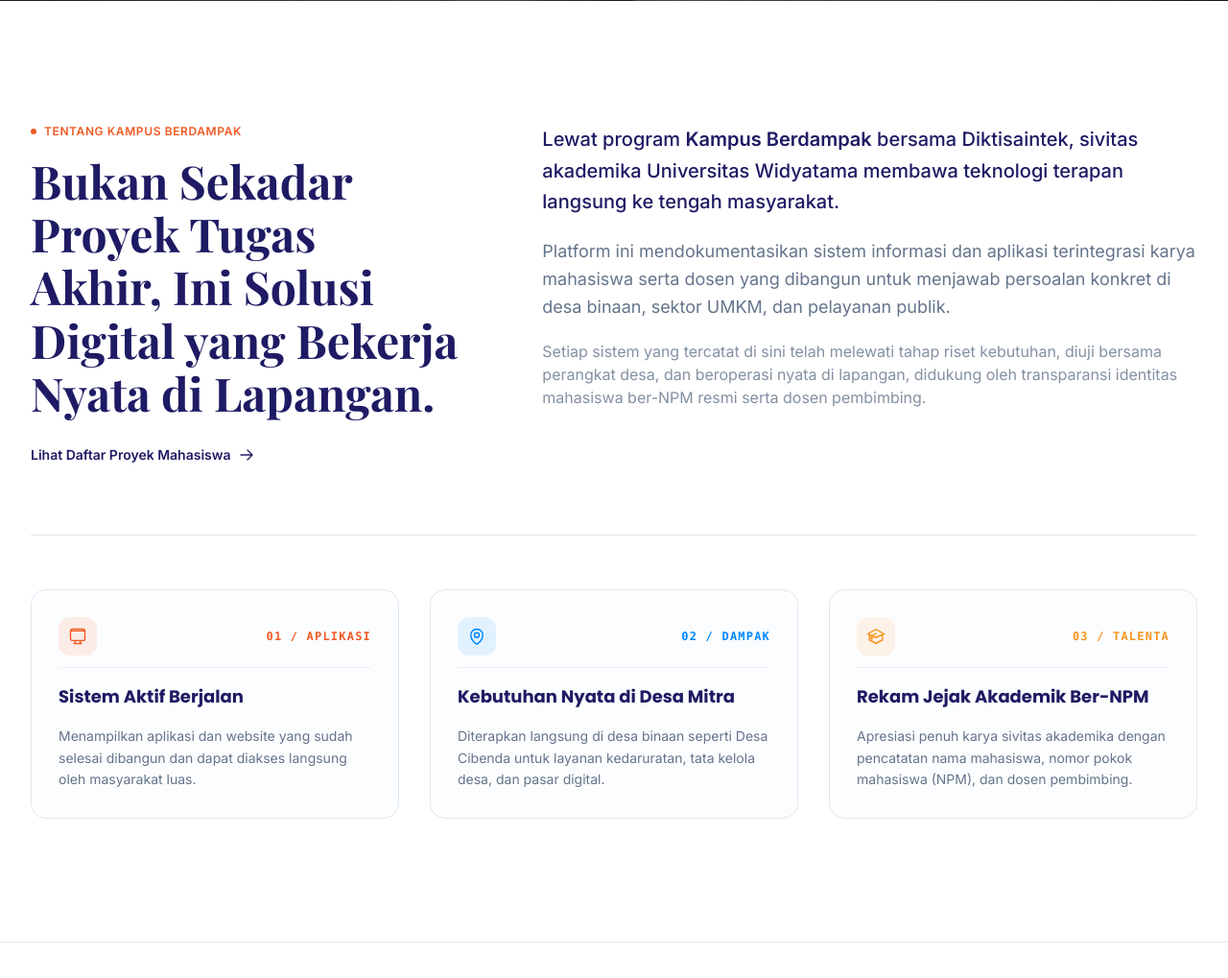
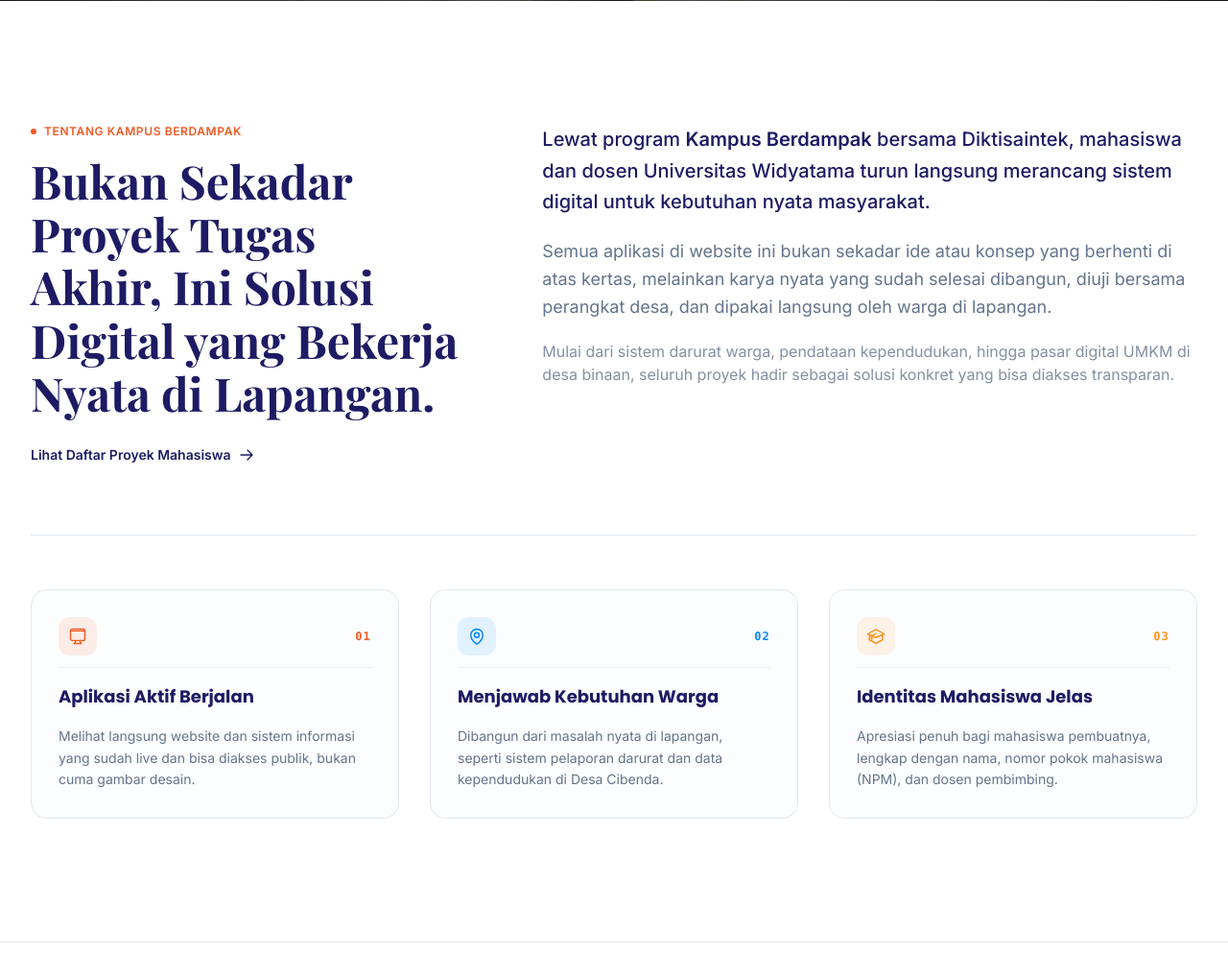
Before and after one commit to Vextronode/berdampak-utama, a Laravel app: page / in a window 1280 px wide. Shown: the part 799-1818 px from the top of the page at 96% size. Run offline with Laravel 12, Linux system fonts and the light colour scheme; data comes from the database, SQL or seed files in the repository; style sheets or scripts are compiled from the project's sources; some web fonts are replaced.

Commit message:
refactor(about): replace stiff bureaucratic card copy with natural human language

```diff
--- a/resources/views/components/about.blade.php
+++ b/resources/views/components/about.blade.php
@@ -25,13 +25,13 @@
 
             <div class="lg:col-span-7 flex flex-col gap-5 text-on-surface-variant font-body text-base sm:text-lg leading-relaxed">
                 <p class="text-primary font-medium text-lg sm:text-xl leading-relaxed">
-                    Lewat program <strong class="text-primary font-semibold">Kampus Berdampak</strong> bersama Diktisaintek, sivitas akademika Universitas Widyatama membawa teknologi terapan langsung ke tengah masyarakat.
+                    Lewat program <strong class="text-primary font-semibold">Kampus Berdampak</strong> bersama Diktisaintek, mahasiswa dan dosen Universitas Widyatama turun langsung merancang sistem digital untuk kebutuhan nyata masyarakat.
                 </p>
                 <p>
-                    Platform ini mendokumentasikan sistem informasi dan aplikasi terintegrasi karya mahasiswa serta dosen yang dibangun untuk menjawab persoalan konkret di desa binaan, sektor UMKM, dan pelayanan publik.
+                    Semua aplikasi di website ini bukan sekadar ide atau konsep yang berhenti di atas kertas, melainkan karya nyata yang sudah selesai dibangun, diuji bersama perangkat desa, dan dipakai langsung oleh warga di lapangan.
                 </p>
                 <p class="text-sm sm:text-base text-on-surface-variant/80">
-                    Setiap sistem yang tercatat di sini telah melewati tahap riset kebutuhan, diuji bersama perangkat desa, dan beroperasi nyata di lapangan, didukung oleh transparansi identitas mahasiswa ber-NPM resmi serta dosen pembimbing.
+                    Mulai dari sistem darurat warga, pendataan kependudukan, hingga pasar digital UMKM di desa binaan, seluruh proyek hadir sebagai solusi konkret yang bisa diakses transparan.
                 </p>
             </div>
         </div>
@@ -47,13 +47,13 @@
                                     <path stroke-linecap="round" stroke-linejoin="round" d="M9 17.25v1.007a3 3 0 0 1-.879 2.122L7.5 21h9l-.621-.621A3 3 0 0 1 15 18.257V17.25m6-12V15a2.25 2.25 0 0 1-2.25 2.25H5.25A2.25 2.25 0 0 1 3 15V5.25m18 0A2.25 2.25 0 0 0 18.75 3H5.25A2.25 2.25 0 0 0 3 5.25m18 0H3" />
                                 </svg>
                             </div>
-                            <span class="font-mono text-xs font-bold text-vibrant-utama-orange tracking-widest">01 / APLIKASI</span>
+                            <span class="font-mono text-xs font-bold text-vibrant-utama-orange tracking-widest">01</span>
                         </div>
                         <h3 class="font-headline font-bold text-lg text-primary group-hover:text-vibrant-utama-orange transition-colors">
-                            Sistem Aktif Berjalan
+                            Aplikasi Aktif Berjalan
                         </h3>
                         <p class="font-body text-xs sm:text-sm text-on-surface-variant leading-relaxed">
-                            Menampilkan aplikasi dan website yang sudah selesai dibangun dan dapat diakses langsung oleh masyarakat luas.
+                            Melihat langsung website dan sistem informasi yang sudah live dan bisa diakses publik, bukan cuma gambar desain.
                         </p>
                     </div>
                 </div>
@@ -68,13 +68,13 @@
                                     <path stroke-linecap="round" stroke-linejoin="round" d="M19.5 10.5c0 7.142-7.5 11.25-7.5 11.25S4.5 17.642 4.5 10.5a7.5 7.5 0 1 1 15 0Z" />
                                 </svg>
                             </div>
-                            <span class="font-mono text-xs font-bold text-diktisaintek-blue tracking-widest">02 / DAMPAK</span>
+                            <span class="font-mono text-xs font-bold text-diktisaintek-blue tracking-widest">02</span>
                         </div>
                         <h3 class="font-headline font-bold text-lg text-primary group-hover:text-vibrant-utama-orange transition-colors">
-                            Kebutuhan Nyata di Desa Mitra
+                            Menjawab Kebutuhan Warga
                         </h3>
                         <p class="font-body text-xs sm:text-sm text-on-surface-variant leading-relaxed">
-                            Diterapkan langsung di desa binaan seperti Desa Cibenda untuk layanan kedaruratan, tata kelola desa, dan pasar digital.
+                            Dibangun dari masalah nyata di lapangan, seperti sistem pelaporan darurat dan data kependudukan di Desa Cibenda.
                         </p>
                     </div>
                 </div>
@@ -88,13 +88,13 @@
                                     <path stroke-linecap="round" stroke-linejoin="round" d="M4.26 10.147a60.438 60.438 0 0 0-.491 6.347A48.62 48.62 0 0 1 12 20.904a48.62 48.62 0 0 1 8.232-4.41 60.46 60.46 0 0 0-.491-6.347m-15.482 0a50.636 50.636 0 0 0-2.658-.813A59.906 59.906 0 0 1 12 3.493a59.903 59.903 0 0 1 10.399 5.84c-.896.248-1.783.52-2.658.814m-15.482 0A50.717 50.717 0 0 1 12 13.489a50.702 50.702 0 0 1 7.74-3.342M6.75 15a.75.75 0 1 0 0-1.5.75.75 0 0 0 0 1.5Zm0 0v-3.675A55.378 55.378 0 0 1 12 8.443m-5.25 6.557q.154.408.337.808" />
                                 </svg>
                             </div>
-                            <span class="font-mono text-xs font-bold text-warm-gold tracking-widest">03 / TALENTA</span>
+                            <span class="font-mono text-xs font-bold text-warm-gold tracking-widest">03</span>
                         </div>
                         <h3 class="font-headline font-bold text-lg text-primary group-hover:text-vibrant-utama-orange transition-colors">
-                            Rekam Jejak Akademik Ber-NPM
+                            Identitas Mahasiswa Jelas
                         </h3>
                         <p class="font-body text-xs sm:text-sm text-on-surface-variant leading-relaxed">
-                            Apresiasi penuh karya sivitas akademika dengan pencatatan nama mahasiswa, nomor pokok mahasiswa (NPM), dan dosen pembimbing.
+                            Apresiasi penuh bagi mahasiswa pembuatnya, lengkap dengan nama, nomor pokok mahasiswa (NPM), dan dosen pembimbing.
                         </p>
                     </div>
                 </div>
```
